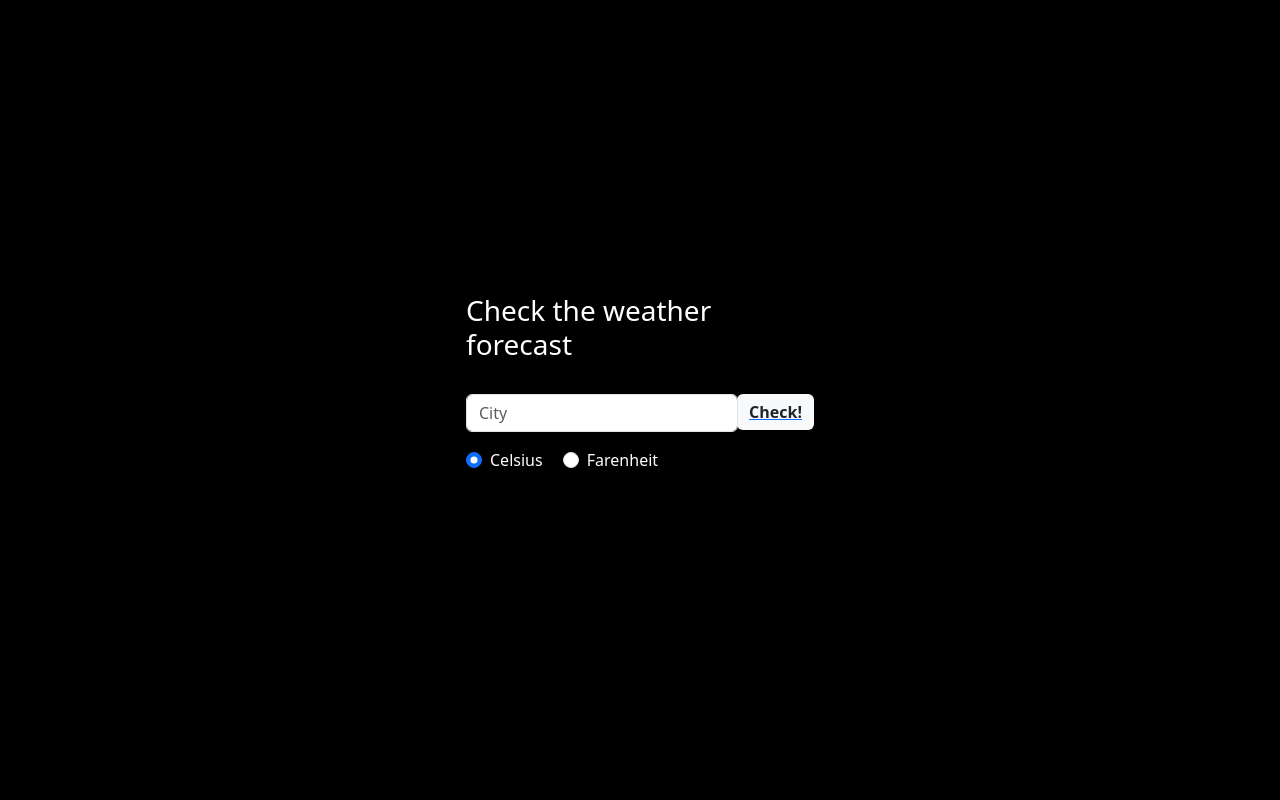
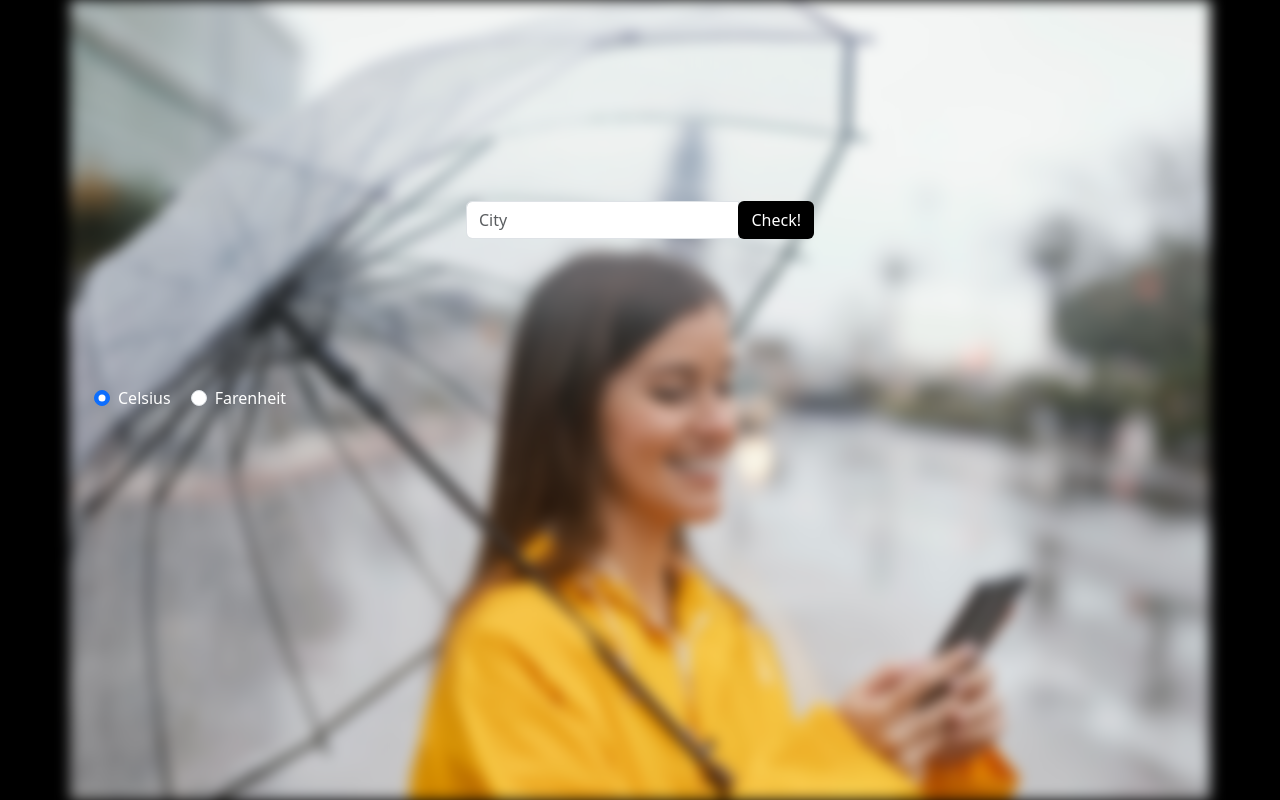
Before and after one commit to Julesezeh/RapidAPIWeatherApp, a Django app: page / in a window 1280 px wide. Run offline with Django 5.2, Linux system fonts and the light colour scheme; some libraries are stand-ins or nearby versions.

Commit message:
Project Done

```diff
--- a/Main/settings.py
+++ b/Main/settings.py
@@ -16,6 +16,7 @@
 # Build paths inside the project like this: BASE_DIR / 'subdir'.
 BASE_DIR = Path(__file__).resolve().parent.parent
 TEMPLATES_DIR = os.path.join(BASE_DIR,'templates')
+STATIC_DIR = os.path.join(BASE_DIR,"static")
 
 # Quick-start development settings - unsuitable for production
 # See https://docs.djangoproject.com/en/5.0/howto/deployment/checklist/
@@ -118,6 +119,7 @@
 # https://docs.djangoproject.com/en/5.0/howto/static-files/
 
 STATIC_URL = 'static/'
+STATICFILES_DIRS = [STATIC_DIR]
 
 # Default primary key field type
 # https://docs.djangoproject.com/en/5.0/ref/settings/#default-auto-field
--- a/Main/views.py
+++ b/Main/views.py
@@ -7,20 +7,35 @@
 
 def get_weather(request):
     if request.method == "POST":
+        print("get weather running....")
 
         city = request.POST.get("city")
+        scale = request.POST.get("inlineRadioOptions")
+
+
+        print("scale",scale)
+        if scale == "Farenheit":
+            query_scale="f"
+        elif scale == "Centigrade":
+            query_scale="c"
+
         headers = {
             "X-RapidAPI-Key":"5d90bb0682msh06130921b314cd9p12bc9ajsn5bd773d11d72",
             "X-RapidAPI-Host":"yahoo-weather5.p.rapidapi.com"
         }
         url = "https://yahoo-weather5.p.rapidapi.com/weather"
 
-        params = {"location":city,"format":"json","u":"f"}
+        params = {"location":city,"format":"json","u":query_scale}
 
         response = requests.get(url=url,headers=headers,params=params)
 
         jsonResponse = response.json()
 
-        print(jsonResponse)
+        location = jsonResponse['location']['city']
+        temperature = jsonResponse['current_observation']['condition']['temperature']
+        weather_status = jsonResponse['current_observation']['condition']['text']
 
-        return render(request,'partials/weather_report.html')
+        print(jsonResponse['current_observation']['condition']['temperature'])
+        print("query_scale",query_scale)
+
+        return render(request,'partials/weather_report.html',{"city":location,"temperature":temperature,"status":weather_status, "scale":query_scale})
--- a/templates/index.html
+++ b/templates/index.html
@@ -1,10 +1,11 @@
+{% load static %}
 <!DOCTYPE html>
 <html lang="en">
 <head>
     <meta charset="UTF-8">
     <meta name="viewport" content="width=device-width, initial-scale=1.0">
     <title>{% if data %}{{data.location.city}}{% else %}Home{% endif %}</title>
-    <script src="https://unpkg.com/htmx.org@1.9.12" integrity="sha384-ujb1lZYygJmzgSwoxRggbCHcjc0rB2XoQrxeTUQyRjrOnlCoYta87iKBWq3EsdM2" crossorigin="anonymous"></script>
+    <script src="https://unpkg.com/htmx.org@1.9.10" integrity="sha384-D1Kt99CQMDuVetoL1lrYwg5t+9QdHe7NLX/SoJYkXDFfX37iInKRy5xLSi8nO7UC" crossorigin="anonymous"></script>
     <link href="https://cdn.jsdelivr.net/npm/bootstrap@5.3.3/dist/css/bootstrap.min.css" rel="stylesheet" integrity="sha384-QWTKZyjpPEjISv5WaRU9OFeRpok6YctnYmDr5pNlyT2bRjXh0JMhjY6hW+ALEwIH" crossorigin="anonymous">
 
 </head>
@@ -17,69 +18,135 @@
             background-color: lightgreen;
 
         }
+        .sk-chase {
+            width: 40px;
+            height: 40px;
+            position: relative;
+            animation: sk-chase 2.5s infinite linear both;
+          }
+
+          .sk-chase-dot {
+            width: 100%;
+            height: 100%;
+            position: absolute;
+            left: 0;
+            top: 0;
+            animation: sk-chase-dot 2.0s infinite ease-in-out both;
+          }
+
+          .sk-chase-dot:before {
+            content: '';
+            display: block;
+            width: 25%;
+            height: 25%;
+            background-color: #fff;
+            border-radius: 100%;
+            animation: sk-chase-dot-before 2.0s infinite ease-in-out both;
+          }
+
+          .sk-chase-dot:nth-child(1) { animation-delay: -1.1s; }
+          .sk-chase-dot:nth-child(2) { animation-delay: -1.0s; }
+          .sk-chase-dot:nth-child(3) { animation-delay: -0.9s; }
+          .sk-chase-dot:nth-child(4) { animation-delay: -0.8s; }
+          .sk-chase-dot:nth-child(5) { animation-delay: -0.7s; }
+          .sk-chase-dot:nth-child(6) { animation-delay: -0.6s; }
+          .sk-chase-dot:nth-child(1):before { animation-delay: -1.1s; }
+          .sk-chase-dot:nth-child(2):before { animation-delay: -1.0s; }
+          .sk-chase-dot:nth-child(3):before { animation-delay: -0.9s; }
+          .sk-chase-dot:nth-child(4):before { animation-delay: -0.8s; }
+          .sk-chase-dot:nth-child(5):before { animation-delay: -0.7s; }
+          .sk-chase-dot:nth-child(6):before { animation-delay: -0.6s; }
+
+          @keyframes sk-chase {
+            100% { transform: rotate(360deg); }
+          }
+
+          @keyframes sk-chase-dot {
+            80%, 100% { transform: rotate(360deg); }
+          }
+
+          @keyframes sk-chase-dot-before {
+            50% {
+              transform: scale(0.4);
+            } 100%, 0% {
+              transform: scale(1.0);
+            }
+          }
+          .htmx-indicator{
+            opacity:0;
+            transition: opacity 500ms ease-in;
+        }
+        .htmx-request .htmx-indicator{
+            opacity:1
+        }
+        .htmx-request.htmx-indicator{
+            opacity:1
+        }
     </style>
-    <div class="container ">
+    <div class="container position-relative">
+        <div class="overlay " style="position: absolute;  top: 0; left: 0; width: 100%; height: 100%; background-image: url({% static 'index_bg.jpg' %}); background-size:cover; filter:blur(7px);pointer-events: none;"></div>
+        <div>
         <section class="vh-100">
             <div class="container py-5 h-100">
 
               <div class="row d-flex justify-content-center align-items-center h-100">
-                <div class="col-md-8 col-lg-6 col-xl-4 text-white">
+                <div class="col-md-8 col-lg-6 col-xl-4 text-black">
+
 
                   <h3 class="mb-4 pb-2 fw-normal ">Check the weather forecast</h3>
+                <form
+                 hx-post="{% url 'get_weather' %}"
+                 hx-target=".response"
+                 hx-indicator="#spinner"
+                 hx-trigger="submit"
+                 hx-headers='{ "X-CSRFToken": "{{ csrf_token }}" }'
 
+
+                >
                   <div class="input-group rounded mb-3">
-                    <input type="search" class="form-control rounded" required placeholder="City" aria-label="Search" name="city"
+                    <input type="search" class="form-control" required placeholder="City" aria-label="Search" name="city"
                       aria-describedby="search-addon" />
-                    <a href="#!" type="button">
-                      <span class="input-group-text border-0 fw-bold" id="search-addon"
-                      hx-post="/"
-                      hx-target=".response"
+                    <a href="#!" type="button" >
+                        <button
+                        type="submit"
+                        class="btn rounded bg-black text-white"
 
-                      >
+                    >
+
                         Check!
-                      </span>
+                    </button>
+                        </div>
                     </a>
                   </div>
 
-                  <div class="mb-4 pb-2">
+                  <div class="mb-4 pb-2" style="position: relative; color: white;">
                     <div class="form-check form-check-inline">
-                      <input class="form-check-input" type="radio" name="inlineRadioOptions" id="inlineRadio1"
-                        value="option1" checked />
+                      <input class="form-check-input" type="radio" name="inlineRadioOptions" id="celcius"
+                        value="Centigrade" checked />
                       <label class="form-check-label" for="inlineRadio1">Celsius</label>
                     </div>
 
                     <div class="form-check form-check-inline">
-                      <input class="form-check-input" type="radio" name="inlineRadioOptions" id="inlineRadio2"
-                        value="option2" />
+                      <input class="form-check-input" type="radio" name="inlineRadioOptions" id="farenheit"
+                        value="Farenheit" />
                       <label class="form-check-label" for="inlineRadio2">Farenheit</label>
                     </div>
                   </div>
+                </form>
 
                   {% comment %} Response card {% endcomment %}
-                  <div class="repsonse">
-
-                  {% if data %}
-                  <div class="card shadow-0 border">
-                    <div class="card-body p-4">
-
-                      <h4 class="mb-1 sfw-normal">New York, US</h4>
-                      <p class="mb-2">Current temperature: <strong>5.42°C</strong></p>
-                      <p>Feels like: <strong>4.37°C</strong></p>
-                      <p>Max: <strong>6.11°C</strong>, Min: <strong>3.89°C</strong></p>
-
-                      <div class="d-flex flex-row align-items-center">
-                        <p class="mb-0 me-4">Scattered Clouds</p>
-                        <i class="fas fa-cloud fa-3x" style="color: #eee;"></i>
-                      </div>
-
-                    </div>
+                  <div class="response">
+                    {% include 'partials/weather_report.html' %}
                   </div>
 
-                  {% else %}
-                  <div>
-
+                  <div class="sk-chase htmx-indicator" id="spinner"  >
+                    <div class="sk-chase-dot"></div>
+                    <div class="sk-chase-dot"></div>
+                    <div class="sk-chase-dot"></div>
+                    <div class="sk-chase-dot"></div>
+                    <div class="sk-chase-dot"></div>
+                    <div class="sk-chase-dot"></div>
                   </div>
-                  {% endif %}
                 </div>
 
                 </div>
@@ -87,9 +154,10 @@
 
             </div>
           </section>
+        </div>
 
-    </div>
-
+        </div>
+    <script src="https://unpkg.com/htmx.org/dist/htmx.js"></script>
     <script src="https://cdn.jsdelivr.net/npm/bootstrap@5.3.3/dist/js/bootstrap.bundle.min.js" integrity="sha384-YvpcrYf0tY3lHB60NNkmXc5s9fDVZLESaAA55NDzOxhy9GkcIdslK1eN7N6jIeHz" crossorigin="anonymous"></script>
 </body>
 </body>
--- a/templates/partials/weather_report.html
+++ b/templates/partials/weather_report.html
@@ -0,0 +1,22 @@
+{% if city %}
+<div class="card shadow-0 border">
+  <div class="card-body p-4">
+
+    <h4 class="mb-1 sfw-normal">{{city}}</h4>
+    <p class="mb-2">Current temperature: <strong>{{temperature}}{% if scale == 'c' %}°C{% else %}°F{% endif %} </strong></p>
+    {% comment %} <p>Feels like: <strong>4.37°C</strong></p>
+    <p>Max: <strong>6.11°C</strong>, Min: <strong>3.89°C</strong></p> {% endcomment %}
+
+    <div class="d-flex flex-row align-items-center">
+      <p class="mb-0 me-4">{{status}}</p>
+      <i class="fas fa-cloud fa-3x" style="color: #eee;"></i>
+    </div>
+
+  </div>
+</div>
+
+{% else %}
+<div>
+
+</div>
+{% endif %}
```
Also changed, not shown: static/index_bg.jpg (added).
